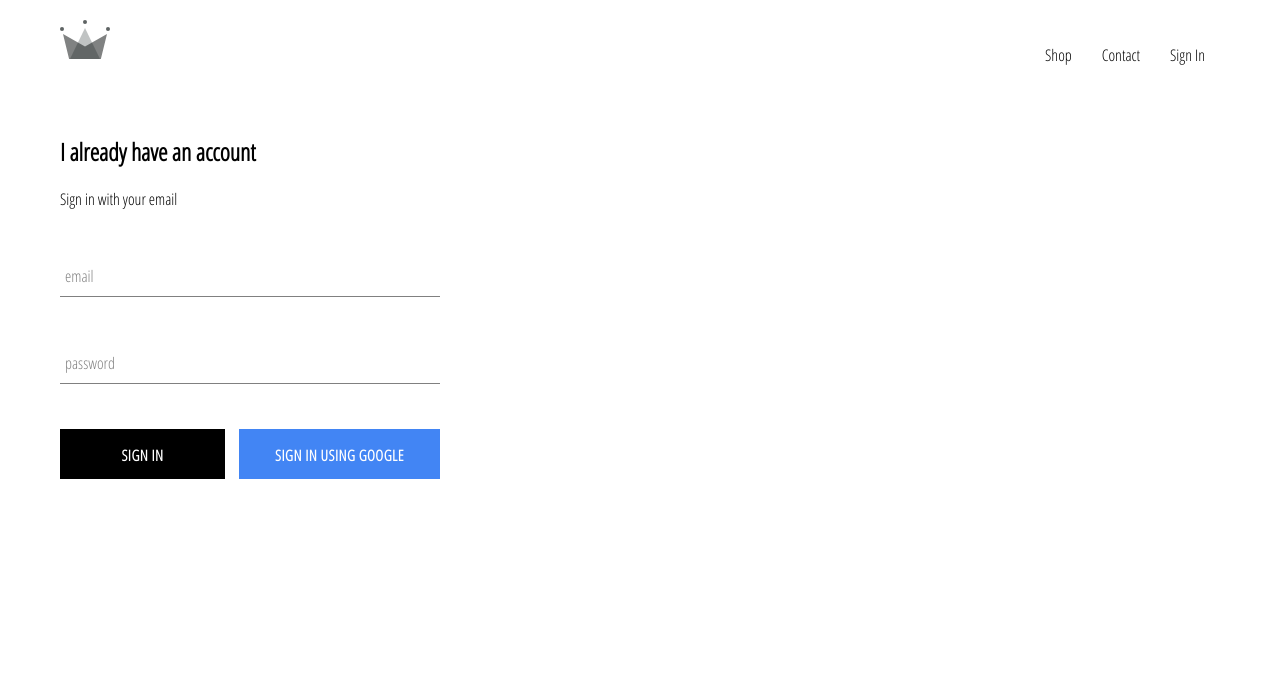
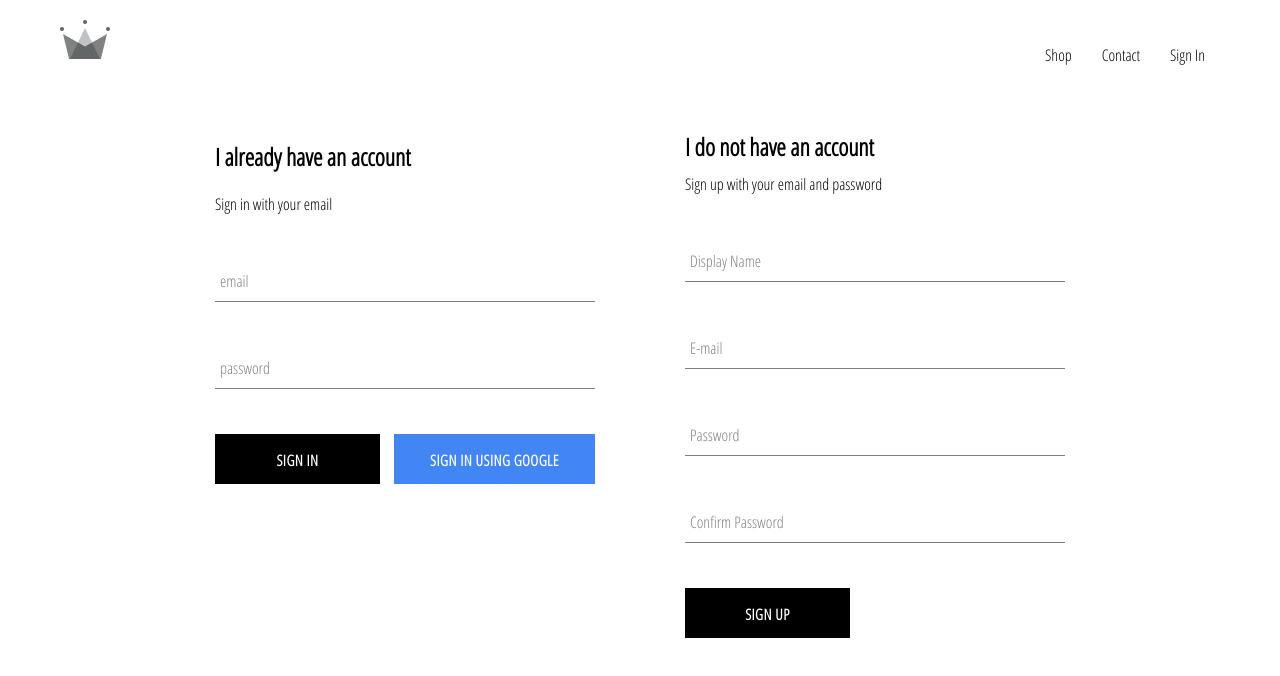
Before and after one commit to irenecodes/crwn-clothing, a React (Create React App) app: page /signin in a window 1280 px wide. Shown: the top 676 px of the page. Built offline with nearby package versions, Linux system fonts and the light colour scheme; no server answers.

Commit message:
[it] adding email and pw sign up/in

```diff
--- /dev/null
+++ b/src/components/sign-up/sign-up.component.jsx
@@ -0,0 +1,102 @@
+import React from "react";
+
+import FormInput from "../form-input/form-input.component";
+import CustomButton from "../custom-button/custom-button.component";
+import { auth, createUserProfileDocument } from "../../firebase/firebase.utils";
+
+import "./sign-up.styles.scss";
+
+class SignUp extends React.Component {
+  constructor() {
+    super();
+    this.state = {
+      displayName: "",
+      email: "",
+      password: "",
+      confirmPassword: "",
+    };
+  }
+
+  //   get event, prevent default,
+  handleSubmit = async (event) => {
+    event.preventDefault();
+
+    const { displayName, email, password, confirmPassword } = this.state;
+
+    if (password !== confirmPassword) {
+      alert("Passwords don't match. Please correct and try again.");
+      return;
+    }
+
+    try {
+      const { user } = await auth.createUserWithEmailAndPassword(
+        email,
+        password
+      );
+
+      await createUserProfileDocument(user, { displayName });
+
+      this.setState({
+        displayName: "",
+        email: "",
+        password: "",
+        confirmPassword: "",
+      });
+    } catch (error) {
+      console.log(error);
+    }
+  };
+
+  handleChange = (event) => {
+    const { name, value } = event.target;
+    this.setState({ [name]: value });
+  };
+
+  render() {
+    const { displayName, email, password, confirmPassword } = this.state;
+    return (
+      <div className="sign-up">
+        <h2 className="title">I do not have an account</h2>
+        <span>Sign up with your email and password</span>
+
+        <form className="sign-up-form" onSubmit={this.handleSubmit}>
+          <FormInput
+            type="text"
+            name="displayName"
+            value={displayName}
+            onChange={this.handleChange}
+            label="Display Name"
+            required
+          />
+          <FormInput
+            type="email"
+            name="email"
+            value={email}
+            onChange={this.handleChange}
+            label="E-mail"
+            required
+          />
+          <FormInput
+            type="password"
+            name="password"
+            value={password}
+            onChange={this.handleChange}
+            label="Password"
+            required
+          />
+          <FormInput
+            type="password"
+            name="confirmPassword"
+            value={confirmPassword}
+            onChange={this.handleChange}
+            label="Confirm Password"
+            required
+          />
+          <CustomButton type="submit">Sign Up</CustomButton>
+        </form>
+      </div>
+    );
+  }
+}
+
+export default SignUp;
--- /dev/null
+++ b/src/components/sign-up/sign-up.styles.scss
@@ -0,0 +1,9 @@
+.sign-up {
+  display: flex;
+  flex-direction: column;
+  width: 380px;
+
+  .title {
+    margin: 10px 0;
+  }
+}
--- a/src/pages/sign-in-and-sign-out/sign-in-and-sign-out.component.jsx
+++ b/src/pages/sign-in-and-sign-out/sign-in-and-sign-out.component.jsx
@@ -1,12 +1,16 @@
-import React from 'react';
+import React from "react";
 
 // components
-import SignIn from '../../components/sign-in/sign-in.component'
+import SignIn from "../../components/sign-in/sign-in.component";
+import SignUp from "../../components/sign-up/sign-up.component";
+
+import "./sign-in-and-sign-out.styles.scss";
 
 const SignInAndSignUpPage = () => (
-    <div className="sign-in-and-sign-up">
-        <SignIn />
-    </div>
-)
+  <div className="sign-in-and-sign-up">
+    <SignIn />
+    <SignUp />
+  </div>
+);
 
 export default SignInAndSignUpPage;
--- /dev/null
+++ b/src/pages/sign-in-and-sign-out/sign-in-and-sign-out.styles.scss
@@ -0,0 +1,6 @@
+.sign-in-and-sign-up {
+  width: 850px;
+  display: flex;
+  justify-content: space-between;
+  margin: 30px auto;
+}
```
